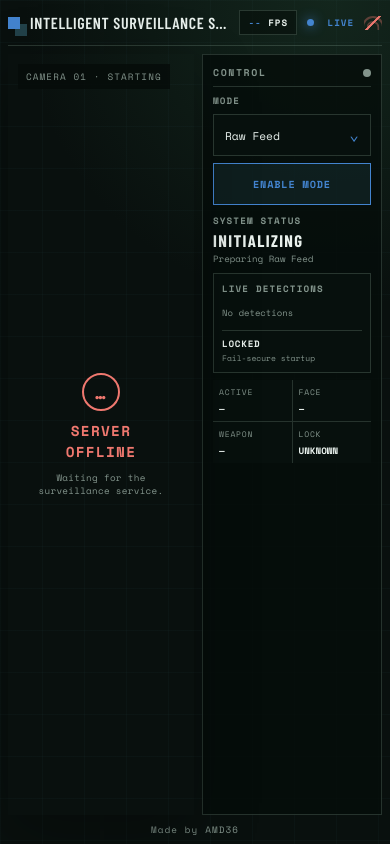
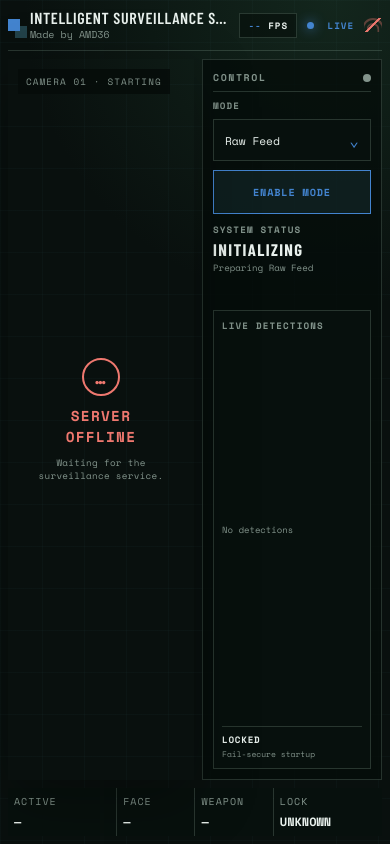
Before and after one commit to Amd36/Surveillance_system_IERD, a Flask app: page / in a window 390 px wide. Run offline with Flask 3, Linux system fonts and the light colour scheme; data that the repository does not hold is empty.

Commit message:
Optimized for 800x480 px dimension

```diff
--- a/static/styles.css
+++ b/static/styles.css
@@ -204,7 +204,7 @@ h1 {
   height: 100%;
   min-width: 0;
   min-height: 0;
-  object-fit: cover;
+  object-fit: contain;
 }
 
 .feed-label {
@@ -561,3 +561,117 @@ footer {
     display: none;
   }
 }
+
+/* Reserve the bottom row for metrics, independently of panel content. */
+.brand-title {
+  flex: 1 1 auto;
+  min-width: 0;
+}
+
+.attribution {
+  display: block;
+  color: var(--muted);
+  font-size: 0.625rem;
+}
+
+.metrics {
+  grid-template-columns: 1.4fr 1fr 1fr 1.4fr;
+}
+
+.metrics dt {
+  font-size: 0.625rem;
+}
+
+.metrics dd {
+  font-size: 0.75rem;
+}
+
+.control-panel {
+  display: grid;
+  grid-template-rows: auto auto 44px 44px 82px minmax(0, 1fr);
+}
+
+.mode-status {
+  min-height: 0;
+}
+
+.mode-status > span:last-child {
+  min-height: 0;
+  overflow-y: auto;
+  overflow-wrap: anywhere;
+}
+
+.detection-box {
+  min-height: 0;
+}
+
+.detection-box > .status-label,
+.access-summary {
+  flex-shrink: 0;
+}
+
+/* Landscape touchscreen: keep controls and metrics in reserved rows. */
+@media (max-width: 900px) and (max-height: 600px) {
+  .screen {
+    padding: 8px;
+    gap: 6px;
+    grid-template-rows: 40px minmax(0, 1fr) 50px;
+  }
+
+  .header-bar {
+    min-height: 0;
+    padding-bottom: 4px;
+  }
+
+  .workspace {
+    grid-template-columns: minmax(0, 1fr) 200px;
+    gap: 8px;
+  }
+
+  .control-panel {
+    padding: 8px;
+    gap: 6px;
+    grid-template-rows: 20px 14px 44px 44px 78px minmax(0, 1fr);
+  }
+
+  .control-panel label,
+  .status-label,
+  .panel-heading {
+    font-size: 0.6875rem;
+  }
+
+  select {
+    font-size: 0.8125rem;
+  }
+
+  button {
+    font-size: 0.75rem;
+  }
+
+  .mode-status > span:last-child,
+  .detection-list div,
+  .no-detections,
+  .access-summary strong {
+    font-size: 0.6875rem;
+  }
+
+  .detection-list div > span,
+  .access-summary span {
+    font-size: 0.625rem;
+  }
+
+  .metrics div {
+    padding: 5px 8px;
+  }
+
+  .metrics dd {
+    margin-top: 3px;
+  }
+
+  .fps-indicator,
+  .live-indicator,
+  .wifi-indicator,
+  .feed-label {
+    font-size: 0.6875rem;
+  }
+}
--- a/templates/index.html
+++ b/templates/index.html
@@ -10,7 +10,10 @@
     <main class="screen">
       <header class="header-bar">
         <div class="brand-mark" aria-hidden="true"></div>
+        <div class="brand-title">
           <h1>Intelligent Surveillance System</h1>
+          <span class="attribution">Made by AMD36</span>
+        </div>
         <div class="fps-indicator" aria-label="Camera capture rate">
           <span id="fps-value">--</span> FPS
         </div>
@@ -66,6 +69,9 @@
             </div>
           </div>
 
+        </aside>
+      </div>
+
       <dl class="metrics">
         <div>
           <dt>ACTIVE</dt>
@@ -84,10 +90,6 @@
           <dd id="lock-state">UNKNOWN</dd>
         </div>
       </dl>
-        </aside>
-      </div>
-
-      <footer>Made by AMD36</footer>
     </main>
 
     <script>
```
Lines whose indentation alone changed are shown as unchanged.
